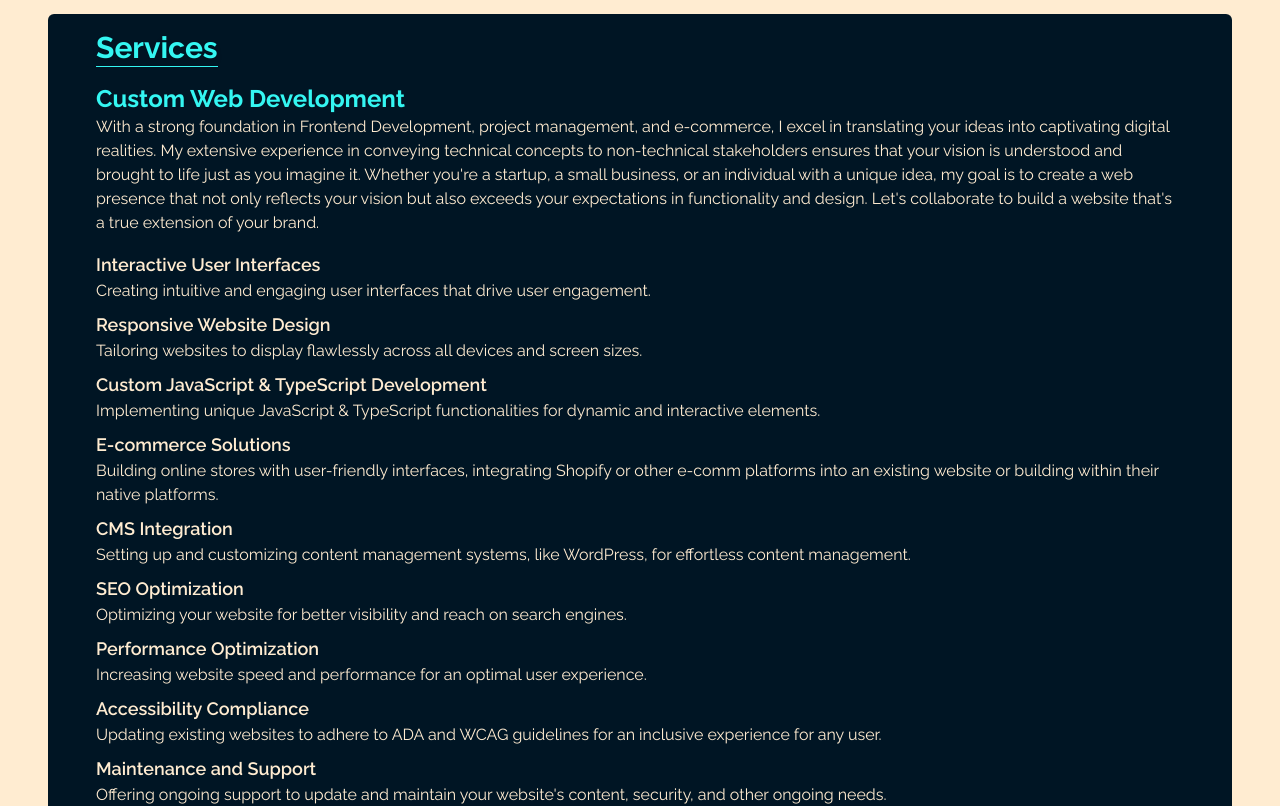
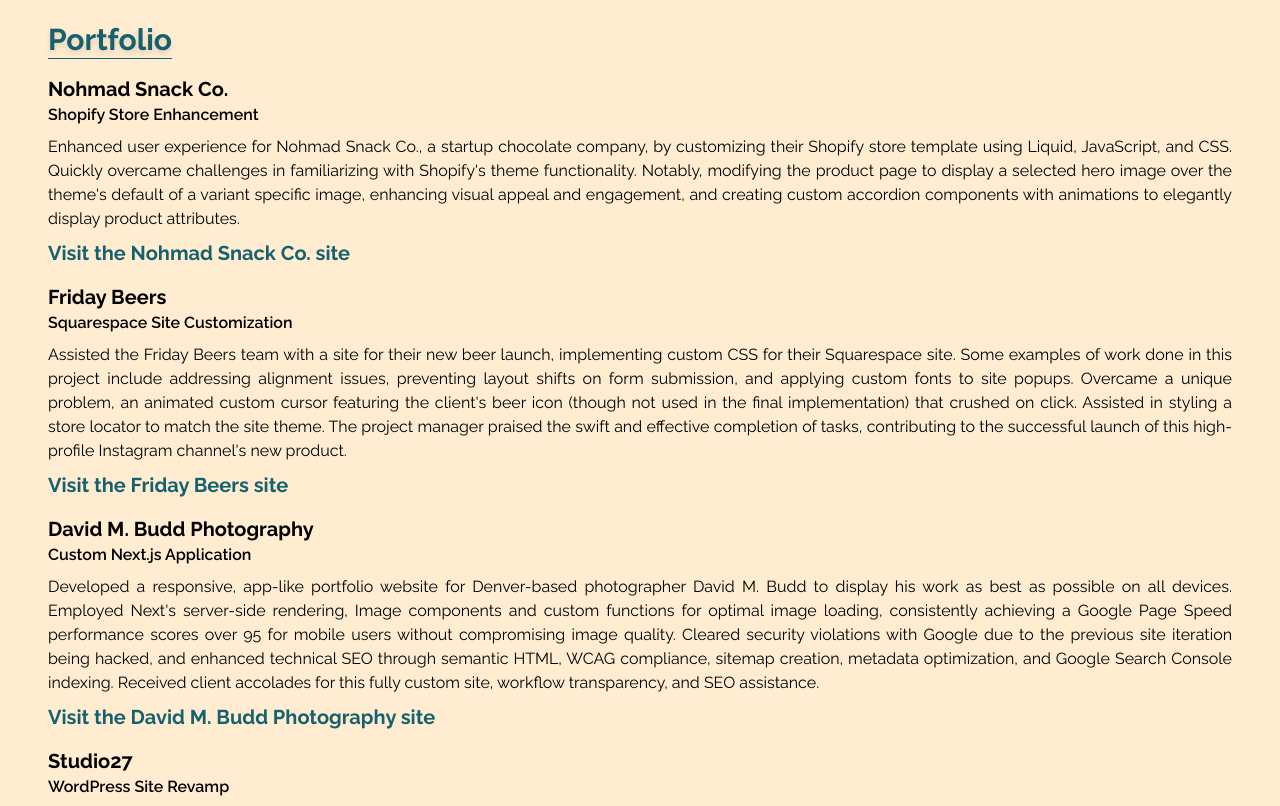
Before and after one commit to RickV85/rickvermeil.com_next, a Next.js app: page /freelance in a window 1280 px wide. Shown: the part 1189-1995 px from the top of the page. Built offline with nearby package versions, Linux system fonts and the light colour scheme; a web font is replaced by a local one.

Commit message:
Create Portfolio section to describe Freelance work, created FreelanceWork component populated with freelanceData

```diff
--- a/src/app/Components/Footer/Footer.tsx
+++ b/src/app/Components/Footer/Footer.tsx
@@ -23,7 +23,7 @@
           target="_blank"
           rel="noreferrer"
         >
-          Email me
+          Contact
         </Link>
       </div>
       <Link href="https://github.com/RickV85" target="_blank" rel="noreferrer">
--- /dev/null
+++ b/src/app/Components/FreelanceWork/FreelanceWork.tsx
@@ -0,0 +1,33 @@
+import Link from "next/link";
+
+interface Props {
+  jobData: {
+    client: string;
+    workType: string;
+    description: string;
+    link: string;
+  };
+}
+
+export default function FreelanceWork({ jobData }: Props) {
+  return (
+    <article className="my-4 ">
+      <h4 className="text-base font-bold sm:text-lg mdlg:text-xl">
+        {jobData.client}
+      </h4>
+      <h5 className=" text-sm font-semibold mdlg:text-base">
+        {jobData.workType}
+      </h5>
+      <p className="py-2 text-justify text-sm mdlg:text-base ">
+        {jobData.description}
+      </p>
+      <Link
+        href={jobData.link}
+        target="no-opener"
+        className=" text-base font-bold text-teal sm:text-lg mdlg:text-xl "
+      >
+        {`Visit the ${jobData.client} site`}
+      </Link>
+    </article>
+  );
+}
--- /dev/null
+++ b/src/app/Components/FreelanceWork/freelanceData.json
@@ -0,0 +1,26 @@
+[
+  {
+    "client": "Nohmad Snack Co.",
+    "workType": "Shopify Store Enhancement",
+    "description": "Enhanced user experience for Nohmad Snack Co., a startup chocolate company, by customizing their Shopify store template using Liquid, JavaScript, and CSS. Quickly overcame challenges in familiarizing with Shopify's theme functionality. Notably, modifying the product page to display a selected hero image over the theme's default of a variant specific image, enhancing visual appeal and engagement, and creating custom accordion components with animations to elegantly display product attributes.",
+    "link": "https://www.nohmadsnackco.com"
+  },
+  {
+    "client": "Friday Beers",
+    "workType": "Squarespace Site Customization",
+    "description": "Assisted the Friday Beers team with a site for their new beer launch, implementing custom CSS for their Squarespace site. Some examples of work done in this project include addressing alignment issues, preventing layout shifts on form submission, and applying custom fonts to site popups. Overcame a unique problem, an animated custom cursor featuring the client's beer icon (though not used in the final implementation) that crushed on click. Assisted in styling a store locator to match the site theme. The project manager praised the swift and effective completion of tasks, contributing to the successful launch of this high-profile Instagram channel's new product.",
+    "link": "https://www.fridaybeers.com"
+  },
+  {
+    "client": "David M. Budd Photography",
+    "workType": "Custom Next.js Application",
+    "description": "Developed a responsive, app-like portfolio website for Denver-based photographer David M. Budd to display his work as best as possible on all devices. Employed Next's server-side rendering, Image components and custom functions for optimal image loading, consistently achieving a Google Page Speed performance scores over 95 for mobile users without compromising image quality. Cleared security violations with Google due to the previous site iteration being hacked, and enhanced technical SEO through semantic HTML, WCAG compliance, sitemap creation, metadata optimization, and Google Search Console indexing. Received client accolades for this fully custom site, workflow transparency, and SEO assistance.",
+    "link": "https://www.davidmbuddphotography.com"
+  },
+  {
+    "client": "Studio27",
+    "workType": "WordPress Site Revamp",
+    "description": "Updated Studio27's decade-old website, a professional Denver-based photography company, providing a fresh look and improved UX for their portfolio display. Tweaked the WordPress theme's CSS to align with client preferences, including layout adjustments, color changes, and element removals. The client commended the collaborative process, timeline management, and the elevation of project quality, highlighting the smooth development process and successful outcome",
+    "link": "https://www.studio2seven.com"
+  }
+]
--- a/src/app/freelance/page.tsx
+++ b/src/app/freelance/page.tsx
@@ -2,6 +2,8 @@
 import Nav from "../Components/Nav/Nav";
 import Image from "next/image";
 import Testimonials from "../Components/Testimonials/Testimonials";
+import FreelanceWork from "../Components/FreelanceWork/FreelanceWork";
+import freelanceData from "../Components/FreelanceWork/freelanceData.json";
 
 export default function Freelance() {
   return (
@@ -60,6 +62,23 @@
             <hr className=" h-[1px] border-none bg-teal" />
           </div>
           <Testimonials />
+        </section>
+        {/* ****************** PORTFOLIO SECTION ****************** */}
+        <section
+          id="portfolioSection"
+          className="mx-6 my-2 flex h-fit flex-col mdlg:mx-12 xl:max-w-[1600px]"
+        >
+          <div className=" w-max">
+            <h3 className="w-fit text-xl font-bold text-teal drop-shadow-md sm:text-2xl mdlg:text-3xl">
+              Portfolio
+            </h3>
+            <hr className=" h-[1px] border-none bg-teal" />
+          </div>
+          <div className="">
+            {freelanceData.map((job, i) => (
+              <FreelanceWork jobData={job} key={i} />
+            ))}
+          </div>
         </section>
         {/* ****************** SERVICES SECTION ****************** */}
         <section
--- a/src/app/layout.tsx
+++ b/src/app/layout.tsx
@@ -17,6 +17,7 @@
   subsets: ["latin"],
   display: "swap",
   variable: "--font-bitter",
+  preload: true
 });
 
 export const permanentMarker = Permanent_Marker({
@@ -24,18 +25,21 @@
   display: "swap",
   weight: "400",
   variable: "--font-permanent-marker",
+  preload: true
 });
 
 export const baloo = Baloo_Chettan_2({
   subsets: ["latin"],
   display: "swap",
   variable: "--font-baloo",
+  preload: true
 });
 
 export const dosis = Dosis({
   subsets: ["latin"],
   display: "swap",
   variable: "--font-dosis",
+  preload: true
 });
 
 export const passionOne = Passion_One({
@@ -43,12 +47,14 @@
   display: "swap",
   weight: "400",
   variable: "--font-passion-one",
+  preload: true
 });
 
 export const raleway = Raleway({
   subsets: ["latin"],
   display: "swap",
   variable: "--font-raleway",
+  preload: true
 });
 
 export const metadata: Metadata = {
```
